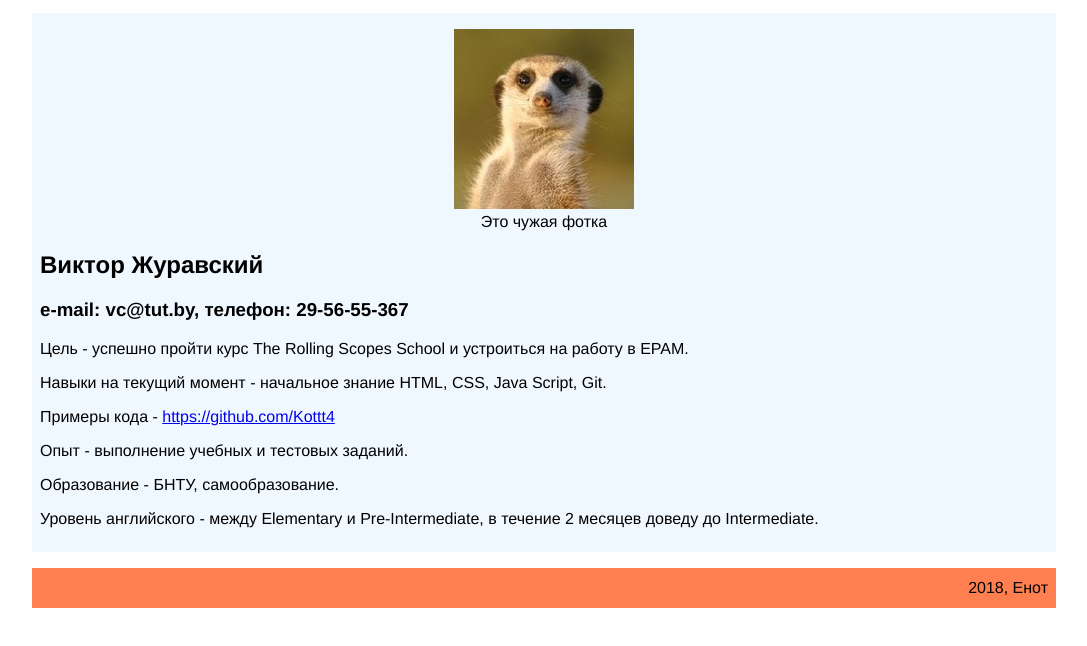
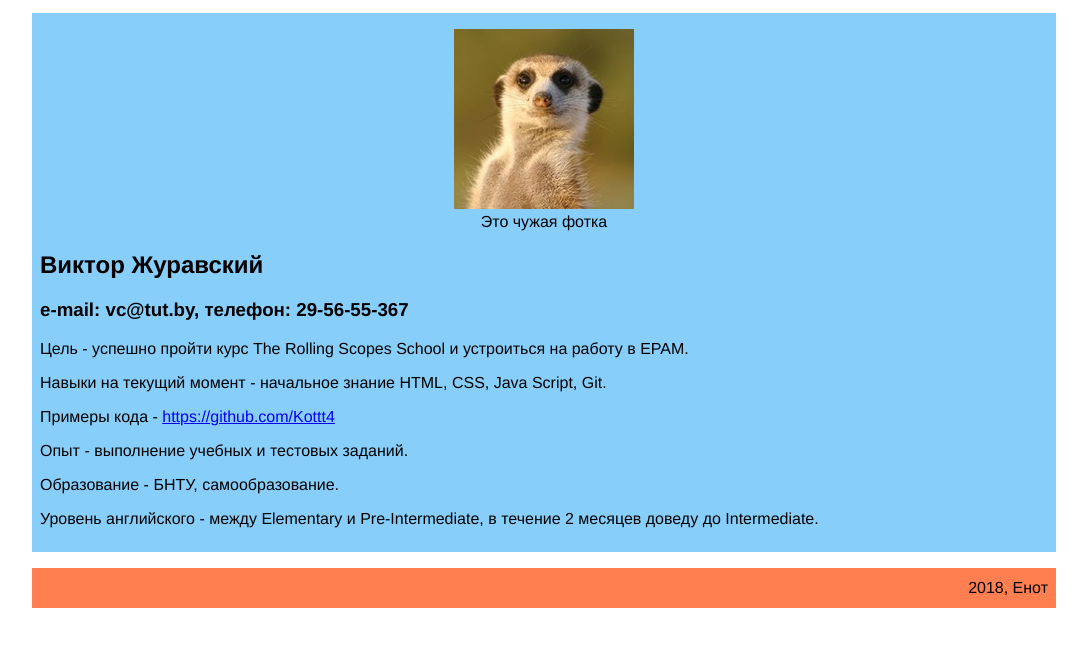
Before and after one commit to Kottt4/rsschool-codejam1-cv, a plain HTML site: page index.html in a window 1280 px wide. Shown: the part 104-750 px from the top of the page, without its empty margins (96-1183 px from the left). Drawn offline with Linux system fonts and the light colour scheme.

Commit message:
change color scheme

```diff
--- a/style.css
+++ b/style.css
@@ -14,7 +14,7 @@ header {
 
 main {
   padding: 0 8px 8px 8px;
-  background-color: aliceblue;
+  background-color: lightskyblue;
 }
 
 figure {
@@ -27,5 +27,5 @@ footer {
   padding: 0 8px;
   text-align: right;
   line-height: 40px;
-  background-color:coral;
+  background-color: coral;
 }
```
